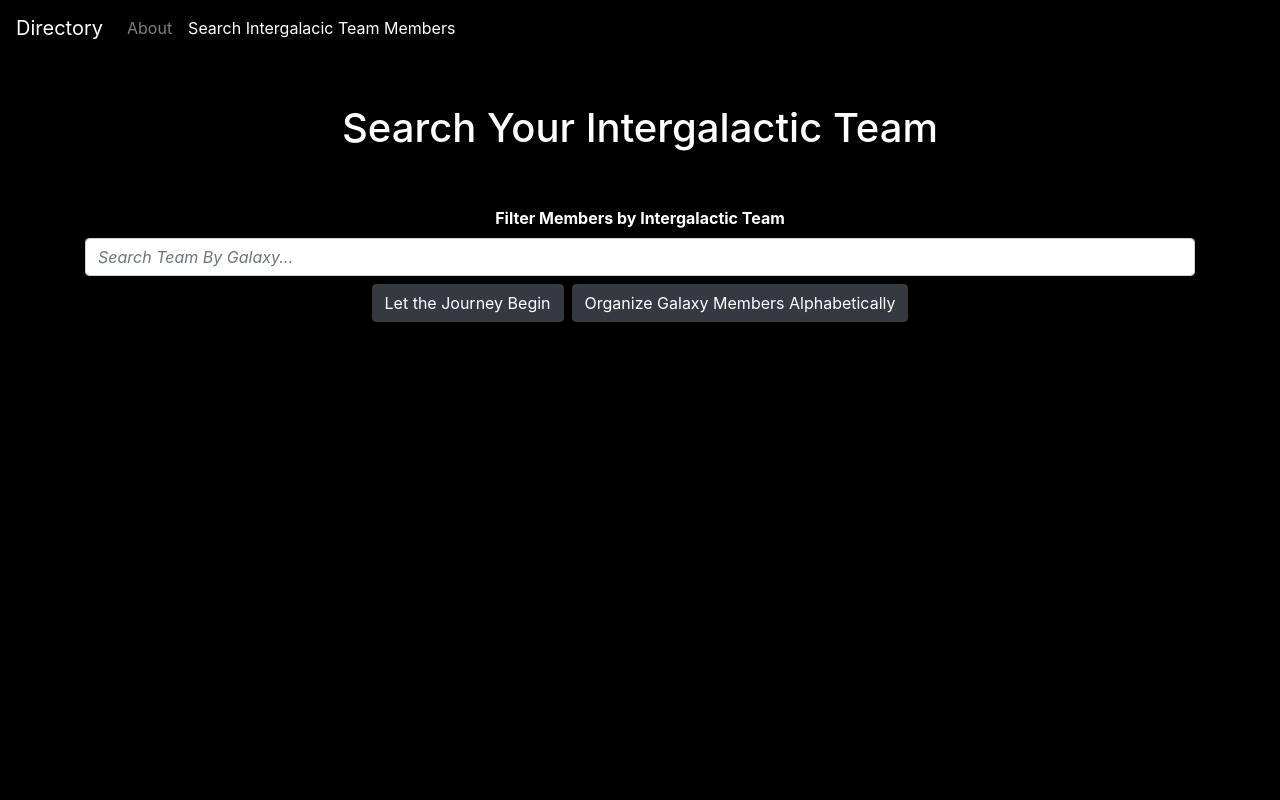
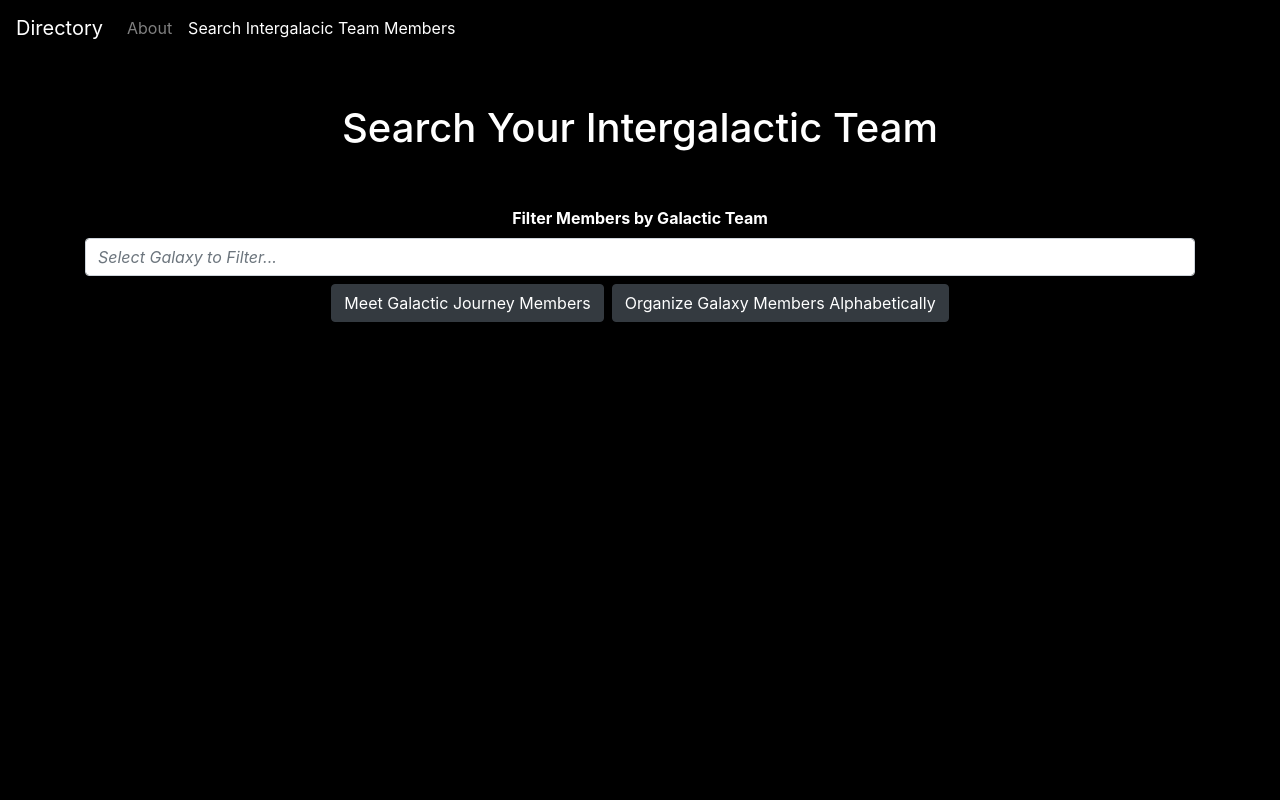
Before and after one commit to johnsbrook/16_Employee_Directory, a React (Create React App) app in the folder employee-directory/: page /search in a window 1280 px wide. Shown: the top 800 px of the page. Built offline with nearby package versions, Linux system fonts and the light colour scheme.

Commit message:
added theme language into form

```diff
--- a/employee-directory/src/components/SearchForm/index.js
+++ b/employee-directory/src/components/SearchForm/index.js
@@ -6,8 +6,8 @@ function SearchForm(props) {
   return (
     <form className="searchForm text-center">
       <div className="form-group">
-        <label htmlFor="searchTeam"><b>Filter Members by Intergalactic Team</b></label>
-        <input value={props.search} onChange={props.handleInputChange} name="nat" type="text" list="galaxies" id="nat" className="searchTeam form-control" placeholder="Search Team By Galaxy..." />
+        <label htmlFor="searchTeam"><b>Filter Members by Galactic Team</b></label>
+        <input value={props.search} onChange={props.handleInputChange} name="nat" type="text" list="galaxies" id="nat" className="searchTeam form-control" placeholder="Select Galaxy to Filter..." />
         <datalist id="galaxies">
           <option value="AU" key="AU">Andromeda</option>
           <option value="BR" key="BR">Black Eye</option>
@@ -30,7 +30,7 @@ function SearchForm(props) {
 
         {/* Filter the users by at least one property. (by Galaxy Name) */}
         <button type="submit" onClick={props.handleFormSubmit} className="btn btn-dark mt-2 mx-auto">
-          Let the Journey Begin
+          Meet Galactic Journey Members
         </button>
 
         {/* Sort the table by at least one category (alphabetically) */}
```
